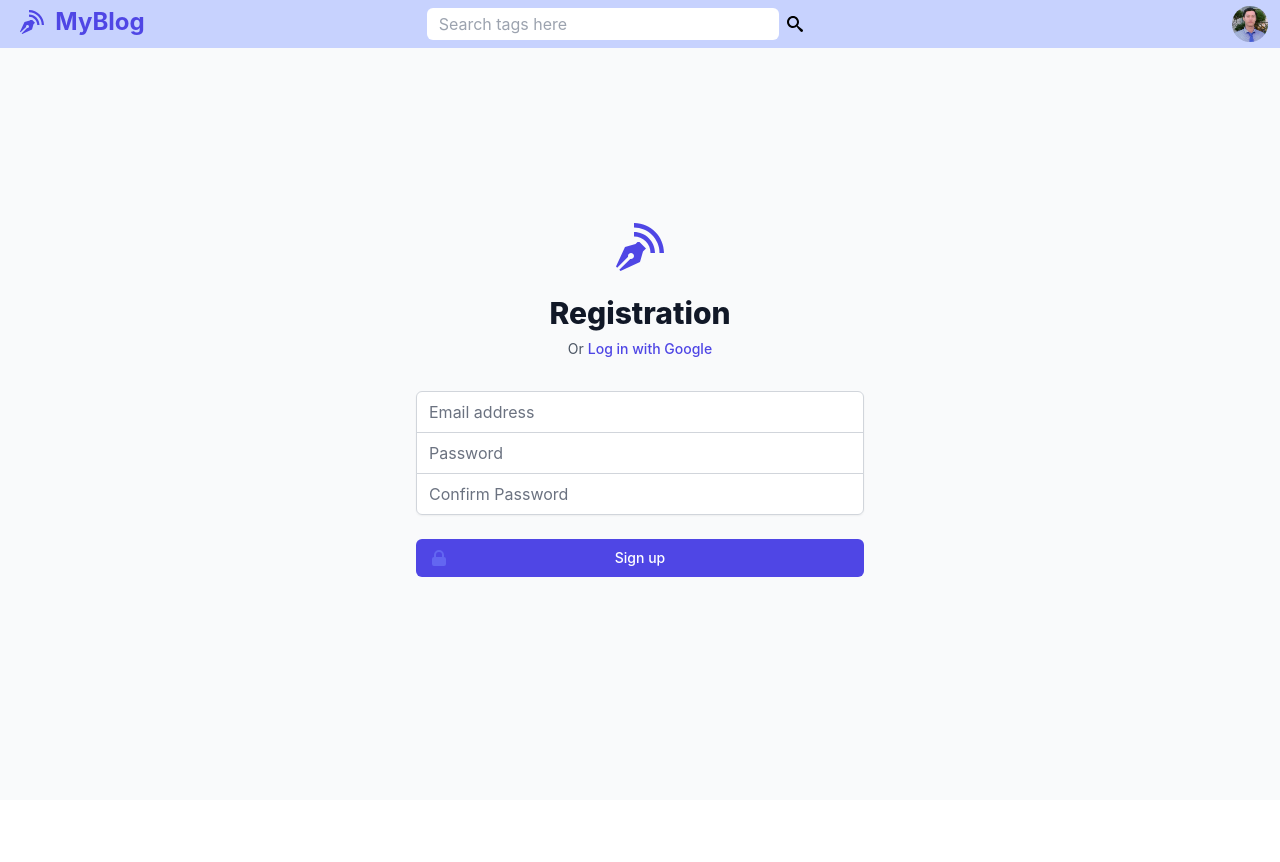
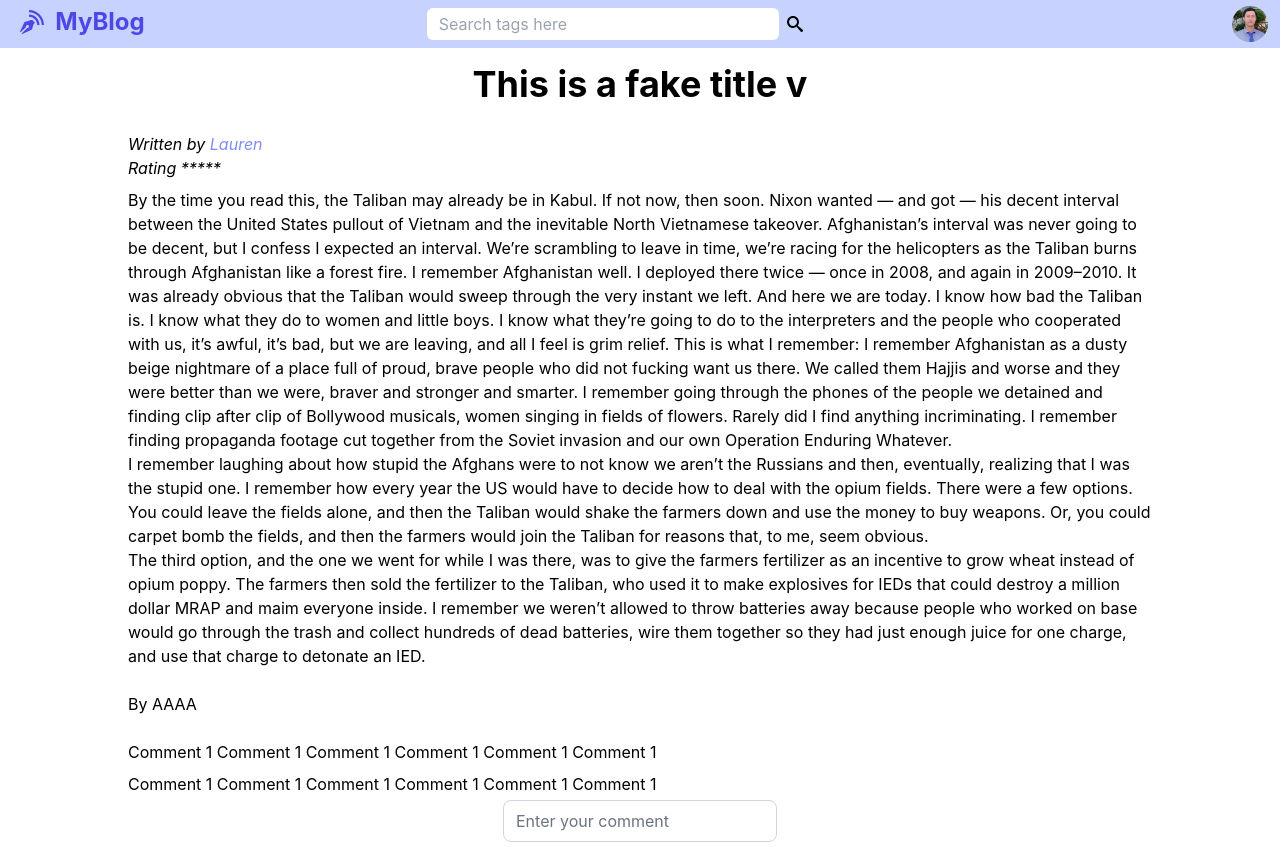
Before and after one commit to toan95dn/BlogApp, a React (Create React App) app in the folder client/: page / in a window 1280 px wide. Before the commit the page ends 800 px from the top, so only its background shows below. Built offline with nearby package versions, Linux system fonts and the light colour scheme.

Commit message:
add detail post

```diff
--- a/client/src/App.js
+++ b/client/src/App.js
@@ -3,6 +3,7 @@ import Topbar from "./Components/Topbar/Topbar";
 import WritePage from "./Pages/WritePage";
 import Login from "./Pages/Login";
 import Signup from "./Pages/Signup";
+import BlogPageFull from "./Pages/BlogPageFull";
 
 //for testing
 import Posts from "./Components/Posts/Posts";
@@ -14,7 +15,8 @@ function App() {
       {/* <HomePage /> */}
       {/* <WritePage /> */}
       {/* <Login /> */}
-      <Signup />
+      {/* <Signup /> */}
+      <BlogPageFull />
     </div>
   );
 }
--- /dev/null
+++ b/client/src/Pages/BlogPageFull.js
@@ -0,0 +1,77 @@
+export default function BlogPageFull() {
+  return (
+    <div className="pt-14 flex flex-col justify-center items-center ">
+      <div className="text-4xl font-bold text-left mb-5 mt-2">
+        This is a fake title v
+      </div>
+      <div className="max-w-5xl w-full text-left my-2">
+        <i>
+          Written by{" "}
+          <a href="" className="text-indigo-400">
+            Lauren
+          </a>
+          <br></br>
+          <div>Rating *****</div>
+        </i>
+      </div>
+      <p className="text-left max-w-5xl mb-5">
+        By the time you read this, the Taliban may already be in Kabul. If not
+        now, then soon. Nixon wanted — and got — his decent interval between the
+        United States pullout of Vietnam and the inevitable North Vietnamese
+        takeover. Afghanistan’s interval was never going to be decent, but I
+        confess I expected an interval. We’re scrambling to leave in time, we’re
+        racing for the helicopters as the Taliban burns through Afghanistan like
+        a forest fire. I remember Afghanistan well. I deployed there twice —
+        once in 2008, and again in 2009–2010. It was already obvious that the
+        Taliban would sweep through the very instant we left. And here we are
+        today. I know how bad the Taliban is. I know what they do to women and
+        little boys. I know what they’re going to do to the interpreters and the
+        people who cooperated with us, it’s awful, it’s bad, but we are leaving,
+        and all I feel is grim relief. This is what I remember: I remember
+        Afghanistan as a dusty beige nightmare of a place full of proud, brave
+        people who did not fucking want us there. We called them Hajjis and
+        worse and they were better than we were, braver and stronger and
+        smarter. I remember going through the phones of the people we detained
+        and finding clip after clip of Bollywood musicals, women singing in
+        fields of flowers. Rarely did I find anything incriminating. I remember
+        finding propaganda footage cut together from the Soviet invasion and our
+        own Operation Enduring Whatever.
+        <br></br>I remember laughing about how stupid the Afghans were to not
+        know we aren’t the Russians and then, eventually, realizing that I was
+        the stupid one. I remember how every year the US would have to decide
+        how to deal with the opium fields. There were a few options. You could
+        leave the fields alone, and then the Taliban would shake the farmers
+        down and use the money to buy weapons. Or, you could carpet bomb the
+        fields, and then the farmers would join the Taliban for reasons that, to
+        me, seem obvious.<br></br> The third option, and the one we went for
+        while I was there, was to give the farmers fertilizer as an incentive to
+        grow wheat instead of opium poppy. The farmers then sold the fertilizer
+        to the Taliban, who used it to make explosives for IEDs that could
+        destroy a million dollar MRAP and maim everyone inside. I remember we
+        weren’t allowed to throw batteries away because people who worked on
+        base would go through the trash and collect hundreds of dead batteries,
+        wire them together so they had just enough juice for one charge, and use
+        that charge to detonate an IED.
+      </p>
+
+      <div className="my-1 text-left w-full max-w-5xl">
+        <div>By AAAA</div>
+        <br></br>
+        Comment 1 Comment 1 Comment 1 Comment 1 Comment 1 Comment 1
+      </div>
+      <div className="my-1 text-left w-full max-w-5xl">
+        Comment 1 Comment 1 Comment 1 Comment 1 Comment 1 Comment 1
+      </div>
+
+      <form className="text-left max-w-5xl mb-5">
+        <input
+          name="comment"
+          type="text"
+          required
+          className="appearance-none rounded-none relative block w-full px-3 py-2 border border-gray-300 placeholder-gray-500 text-gray-900 rounded-lg focus:outline-none focus:ring-indigo-500 focus:border-indigo-500 focus:z-10 sm:text-sm"
+          placeholder="Enter your comment"
+        />{" "}
+      </form>
+    </div>
+  );
+}
```
